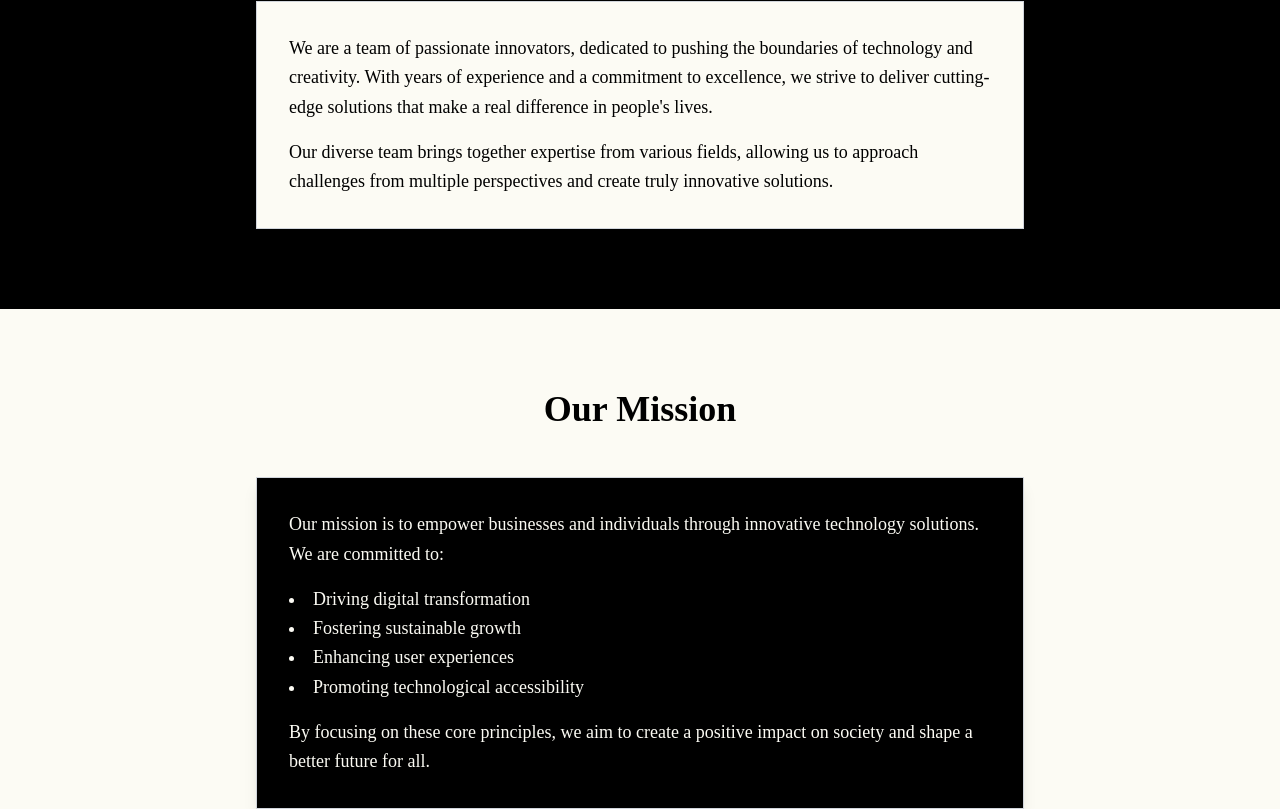
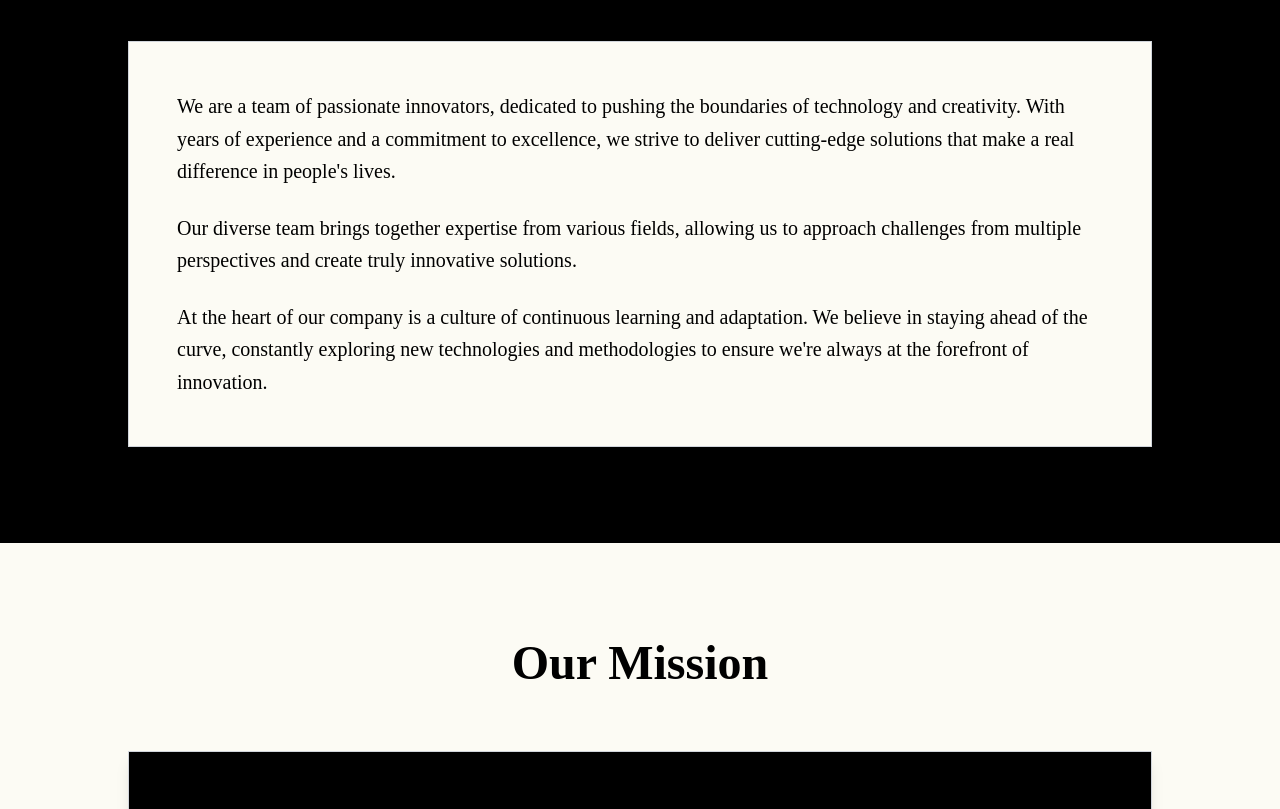
Before and after one commit to GPT-Engineer-App/cozy-landing-haven, a React (Vite) app: page / in a window 1280 px wide. Shown: the part 571-1380 px from the top of the page. Built offline with nearby package versions, Linux system fonts and the light colour scheme.

Commit message:
GPT Engineer Update [skip gpt_engineer]

```diff
--- a/src/pages/Index.jsx
+++ b/src/pages/Index.jsx
@@ -36,36 +36,43 @@ const Index = () => {
         </section>
 
         {/* Who We Are Section */}
-        <section className="py-20 bg-black">
+        <section className="py-24 bg-black">
           <div className="container mx-auto px-4">
-            <h3 className="text-4xl font-bold text-center text-[#FCFBF4] mb-12">Who We Are</h3>
-            <div className="bg-[#FCFBF4] p-8 rounded-none shadow-lg border border-gray-300 max-w-3xl mx-auto">
-              <p className="text-black text-lg leading-relaxed mb-4">
+            <h3 className="text-5xl font-bold text-center text-[#FCFBF4] mb-16">Who We Are</h3>
+            <div className="bg-[#FCFBF4] p-12 rounded-none shadow-lg border border-gray-300 max-w-5xl mx-auto">
+              <p className="text-black text-xl leading-relaxed mb-6">
                 We are a team of passionate innovators, dedicated to pushing the boundaries of technology and creativity. With years of experience and a commitment to excellence, we strive to deliver cutting-edge solutions that make a real difference in people's lives.
               </p>
-              <p className="text-black text-lg leading-relaxed">
+              <p className="text-black text-xl leading-relaxed mb-6">
                 Our diverse team brings together expertise from various fields, allowing us to approach challenges from multiple perspectives and create truly innovative solutions.
+              </p>
+              <p className="text-black text-xl leading-relaxed">
+                At the heart of our company is a culture of continuous learning and adaptation. We believe in staying ahead of the curve, constantly exploring new technologies and methodologies to ensure we're always at the forefront of innovation.
               </p>
             </div>
           </div>
         </section>
 
         {/* Mission Section */}
-        <section className="py-20 bg-[#FCFBF4]">
+        <section className="py-24 bg-[#FCFBF4]">
           <div className="container mx-auto px-4">
-            <h3 className="text-4xl font-bold text-center text-black mb-12">Our Mission</h3>
-            <div className="bg-black p-8 rounded-none shadow-lg border border-gray-300 max-w-3xl mx-auto">
-              <p className="text-[#FCFBF4] text-lg leading-relaxed mb-4">
+            <h3 className="text-5xl font-bold text-center text-black mb-16">Our Mission</h3>
+            <div className="bg-black p-12 rounded-none shadow-lg border border-gray-300 max-w-5xl mx-auto">
+              <p className="text-[#FCFBF4] text-xl leading-relaxed mb-6">
                 Our mission is to empower businesses and individuals through innovative technology solutions. We are committed to:
               </p>
-              <ul className="list-disc list-inside text-[#FCFBF4] text-lg leading-relaxed mb-4">
-                <li>Driving digital transformation</li>
-                <li>Fostering sustainable growth</li>
-                <li>Enhancing user experiences</li>
-                <li>Promoting technological accessibility</li>
+              <ul className="list-disc list-inside text-[#FCFBF4] text-xl leading-relaxed mb-6">
+                <li>Driving digital transformation across industries</li>
+                <li>Fostering sustainable growth and environmental responsibility</li>
+                <li>Enhancing user experiences through intuitive design and functionality</li>
+                <li>Promoting technological accessibility to bridge digital divides</li>
+                <li>Cultivating a culture of innovation and continuous improvement</li>
               </ul>
-              <p className="text-[#FCFBF4] text-lg leading-relaxed">
-                By focusing on these core principles, we aim to create a positive impact on society and shape a better future for all.
+              <p className="text-[#FCFBF4] text-xl leading-relaxed mb-6">
+                By focusing on these core principles, we aim to create a positive impact on society and shape a better future for all. We believe that technology, when applied thoughtfully and ethically, has the power to solve complex problems and improve lives on a global scale.
+              </p>
+              <p className="text-[#FCFBF4] text-xl leading-relaxed">
+                Our commitment extends beyond just creating products; we strive to be a force for positive change in the tech industry and the wider world. Through partnerships, education initiatives, and community engagement, we're working to build a more inclusive and innovative future.
               </p>
             </div>
           </div>
```
